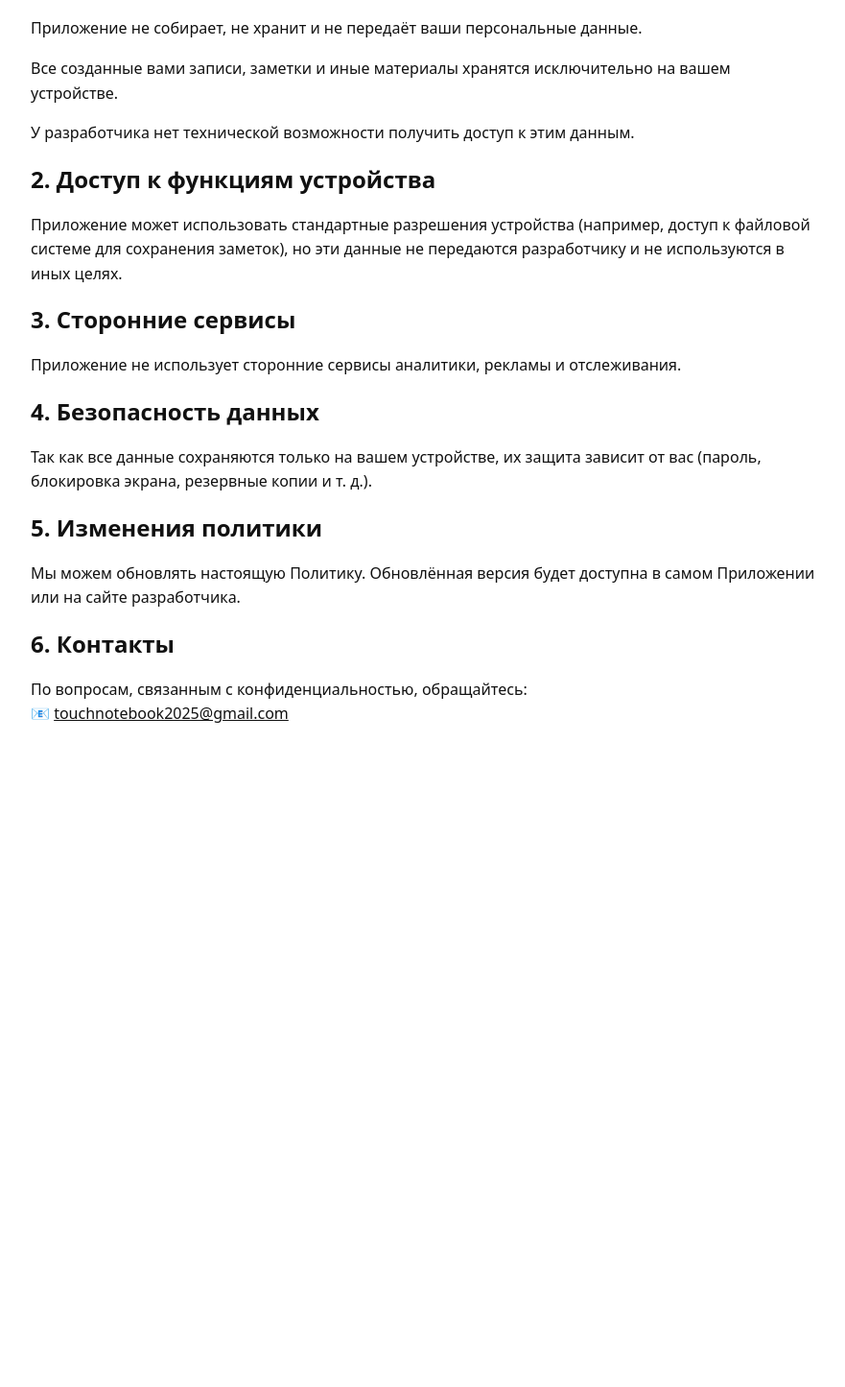
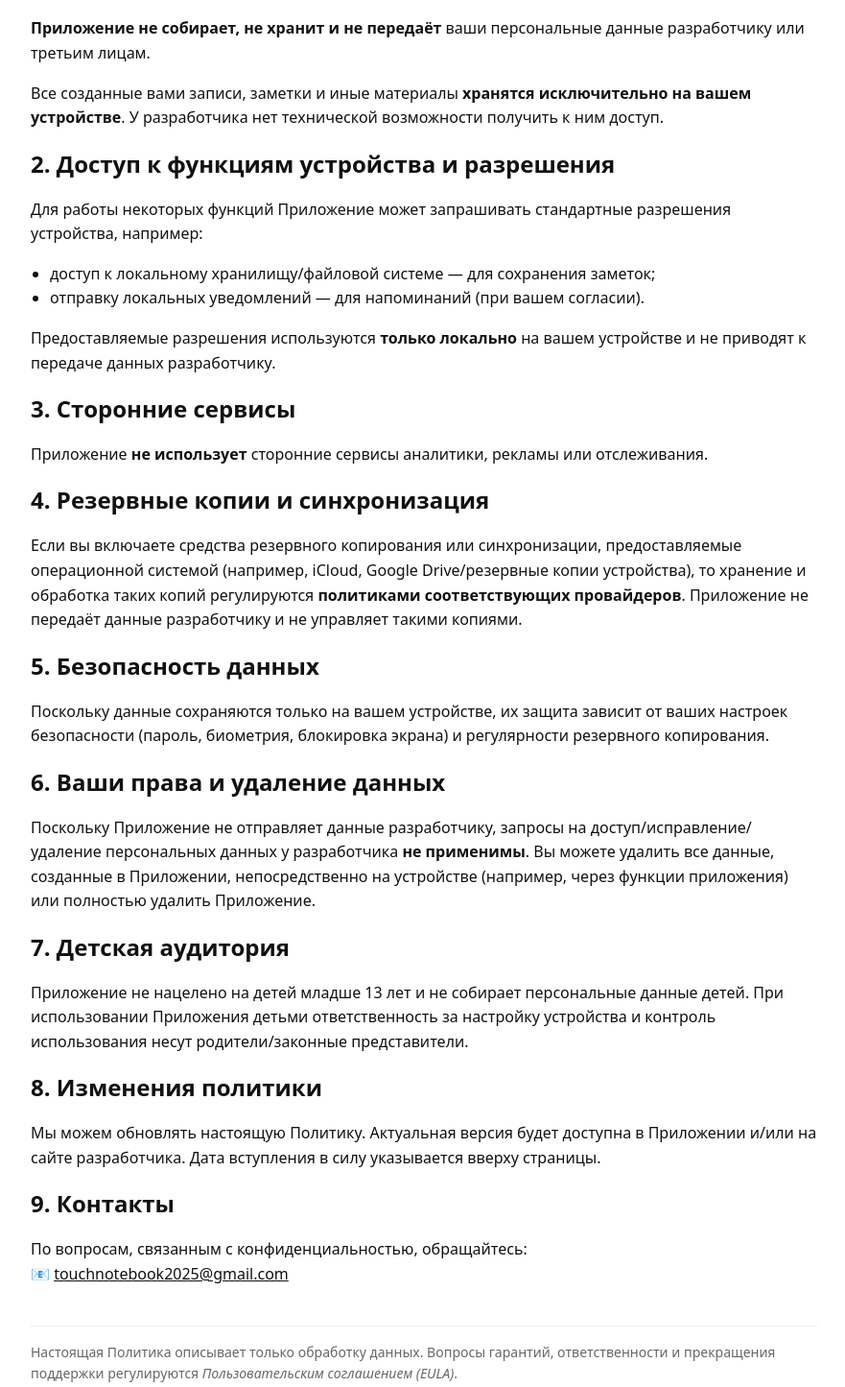
Before and after one commit to SergeyFierce/privacy-policy, a plain HTML site: page index.html in a window 1280 px wide. Shown: the part 233-1678 px from the top of the page at 96% size, without its empty margins (198-1079 px from the left). Before the commit the page ends 1110 px from the top, so only its background shows below. Drawn offline with Linux system fonts and the light colour scheme.

Commit message:
Update index.html

```diff
--- a/index.html
+++ b/index.html
@@ -4,6 +4,7 @@
   <meta charset="utf-8">
   <meta name="viewport" content="width=device-width, initial-scale=1">
   <title>Политика конфиденциальности — Touch NoteBook</title>
+  <meta name="robots" content="noindex,follow">
   <style>
     :root { --max: 820px; }
     html, body { margin: 0; padding: 0; }
@@ -43,25 +44,41 @@
     <p>Разработчик (далее — «Мы») уважает вашу конфиденциальность. Настоящая Политика объясняет, как приложение <strong>Touch NoteBook</strong> (далее — «Приложение») обрабатывает данные пользователей.</p>
 
     <h2>1. Сбор и использование данных</h2>
-    <p>Приложение не собирает, не хранит и не передаёт ваши персональные данные.</p>
-    <p>Все созданные вами записи, заметки и иные материалы хранятся исключительно на вашем устройстве.</p>
-    <p>У разработчика нет технической возможности получить доступ к этим данным.</p>
+    <p><strong>Приложение не собирает, не хранит и не передаёт</strong> ваши персональные данные разработчику или третьим лицам.</p>
+    <p>Все созданные вами записи, заметки и иные материалы <strong>хранятся исключительно на вашем устройстве</strong>. У разработчика нет технической возможности получить к ним доступ.</p>
 
-    <h2>2. Доступ к функциям устройства</h2>
-    <p>Приложение может использовать стандартные разрешения устройства (например, доступ к файловой системе для сохранения заметок), но эти данные не передаются разработчику и не используются в иных целях.</p>
+    <h2>2. Доступ к функциям устройства и разрешения</h2>
+    <p>Для работы некоторых функций Приложение может запрашивать стандартные разрешения устройства, например:</p>
+    <ul>
+      <li>доступ к локальному хранилищу/файловой системе — для сохранения заметок;</li>
+      <li>отправку локальных уведомлений — для напоминаний (при вашем согласии).</li>
+    </ul>
+    <p>Предоставляемые разрешения используются <strong>только локально</strong> на вашем устройстве и не приводят к передаче данных разработчику.</p>
 
     <h2>3. Сторонние сервисы</h2>
-    <p>Приложение не использует сторонние сервисы аналитики, рекламы и отслеживания.</p>
+    <p>Приложение <strong>не использует</strong> сторонние сервисы аналитики, рекламы или отслеживания.</p>
 
-    <h2>4. Безопасность данных</h2>
-    <p>Так как все данные сохраняются только на вашем устройстве, их защита зависит от вас (пароль, блокировка экрана, резервные копии и т. д.).</p>
+    <h2>4. Резервные копии и синхронизация</h2>
+    <p>Если вы включаете средства резервного копирования или синхронизации, предоставляемые операционной системой (например, iCloud, Google Drive/резервные копии устройства), то хранение и обработка таких копий регулируются <strong>политиками соответствующих провайдеров</strong>. Приложение не передаёт данные разработчику и не управляет такими копиями.</p>
 
-    <h2>5. Изменения политики</h2>
-    <p>Мы можем обновлять настоящую Политику. Обновлённая версия будет доступна в самом Приложении или на сайте разработчика.</p>
+    <h2>5. Безопасность данных</h2>
+    <p>Поскольку данные сохраняются только на вашем устройстве, их защита зависит от ваших настроек безопасности (пароль, биометрия, блокировка экрана) и регулярности резервного копирования.</p>
 
-    <h2>6. Контакты</h2>
+    <h2>6. Ваши права и удаление данных</h2>
+    <p>Поскольку Приложение не отправляет данные разработчику, запросы на доступ/исправление/удаление персональных данных у разработчика <strong>не применимы</strong>. Вы можете удалить все данные, созданные в Приложении, непосредственно на устройстве (например, через функции приложения) или полностью удалить Приложение.</p>
+
+    <h2>7. Детская аудитория</h2>
+    <p>Приложение не нацелено на детей младше 13 лет и не собирает персональные данные детей. При использовании Приложения детьми ответственность за настройку устройства и контроль использования несут родители/законные представители.</p>
+
+    <h2>8. Изменения политики</h2>
+    <p>Мы можем обновлять настоящую Политику. Актуальная версия будет доступна в Приложении и/или на сайте разработчика. Дата вступления в силу указывается вверху страницы.</p>
+
+    <h2>9. Контакты</h2>
     <p>По вопросам, связанным с конфиденциальностью, обращайтесь:<br>
-    📧 <a href="mailto:touchnotebook2025@gmail.com">touchnotebook2025@gmail.com</a></p>
+      📧 <a href="mailto:touchnotebook2025@gmail.com">touchnotebook2025@gmail.com</a>
+    </p>
+
+    <p class="footer-note">Настоящая Политика описывает только обработку данных. Вопросы гарантий, ответственности и прекращения поддержки регулируются <em>Пользовательским соглашением (EULA)</em>.</p>
   </main>
 </body>
 </html>
```
